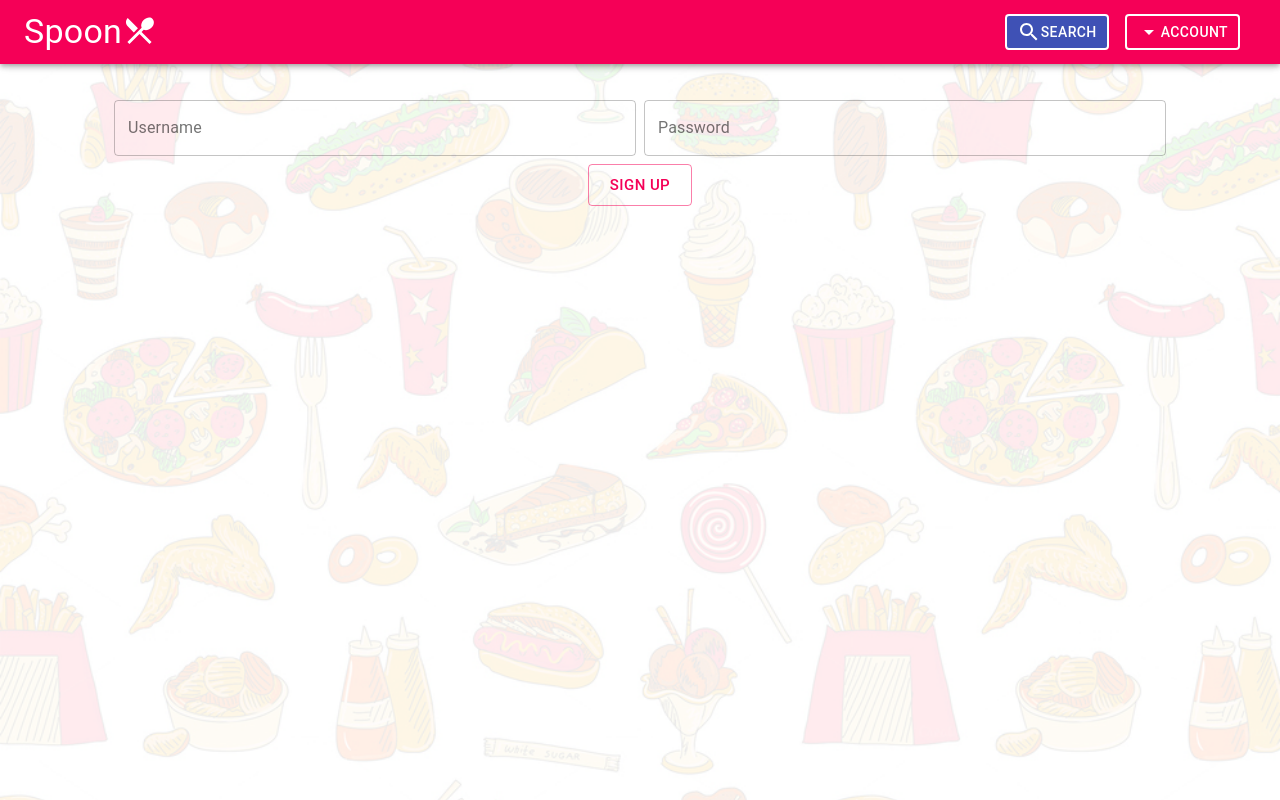
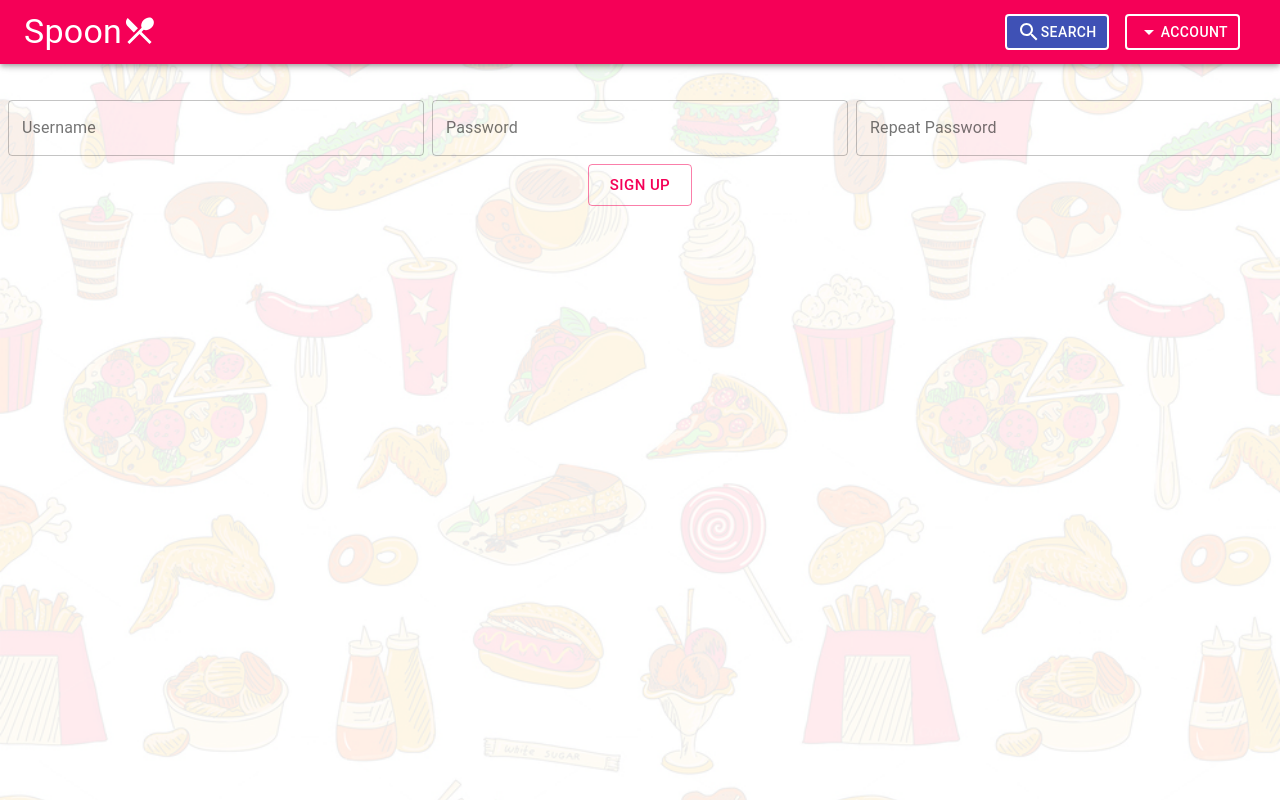
Before and after one commit to heatherwang39/Spoon, a React (Create React App) app in the folder client/: page /AccountCreate in a window 1280 px wide. Built offline with nearby package versions, Linux system fonts and the light colour scheme.

Commit message:
confirm password

```diff
--- a/client/src/react-components/AccountCreate/index.js
+++ b/client/src/react-components/AccountCreate/index.js
@@ -11,6 +11,7 @@ class AccountCreate extends React.Component {
     message: "",
     username: "",
     password: "",
+    repeatedPassword: "",
     header: (<Header state={this.props.appState} />)
   }
 
@@ -34,6 +35,11 @@ class AccountCreate extends React.Component {
         "Please enter a username and password."}
       )
     }
+    else if (this.state.password !== this.state.repeatedPassword){
+      this.setState({message:
+        "The two passwords don't match."}
+      )
+    }
     else {
       this.success()
     }
@@ -49,7 +55,8 @@ class AccountCreate extends React.Component {
     )
     this.setState({
       username: "",
-      password: ""
+      password: "",
+      repeatedPassword:"",
     })
   }
 
@@ -58,7 +65,7 @@ class AccountCreate extends React.Component {
       <div>
         {this.state.header}
         <Grid container justify="center" alignItems="center" spacing={1}>
-          <Grid item xs={5}>
+          <Grid item xs={4}>
             <TextField
               name="username"
               value={this.state.username}
@@ -70,7 +77,7 @@ class AccountCreate extends React.Component {
               fullWidth
             />
           </Grid>
-          <Grid item xs={5}>
+          <Grid item xs={4}>
             <TextField
               name="password"
               value={this.state.password}
@@ -82,7 +89,18 @@ class AccountCreate extends React.Component {
               fullWidth
             />
           </Grid>
-
+          <Grid item xs={4}>
+            <TextField
+              name="repeatedPassword"
+              value={this.state.repeatedPassword}
+              onChange={this.handleInputChange}
+              placeholder="e.g. user"
+              label="Repeat Password"
+              variant="outlined"
+              type="password"
+              fullWidth
+            />
+          </Grid>
           <Grid item xs={12}>
             <Button
               onClick={this.check}
```
